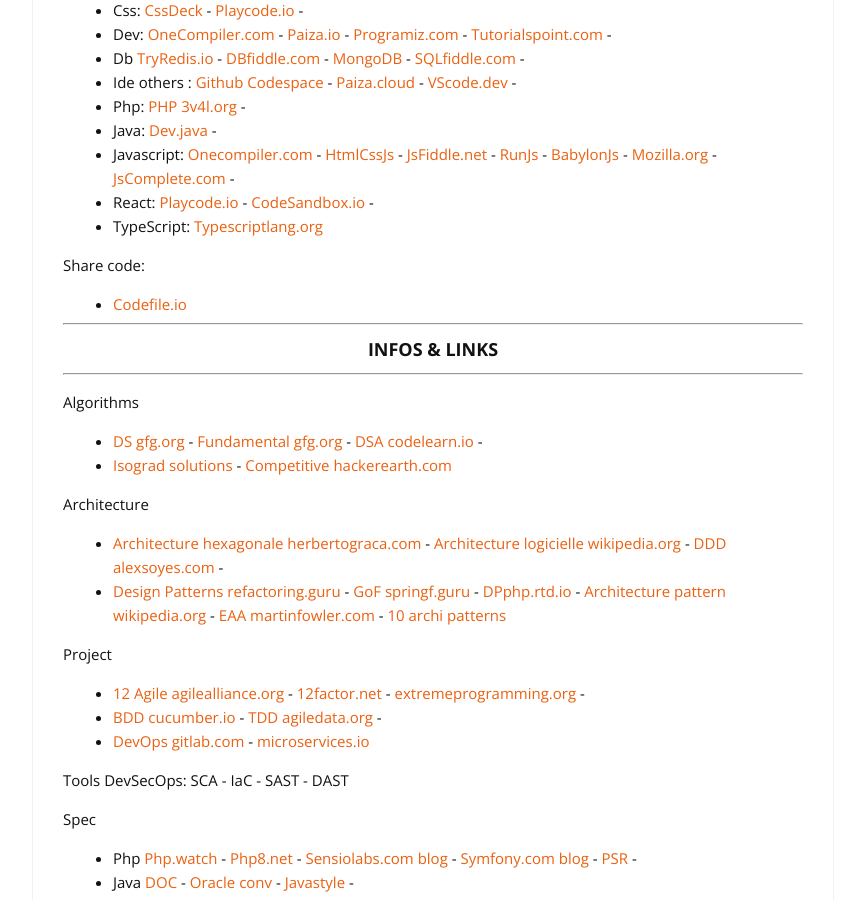
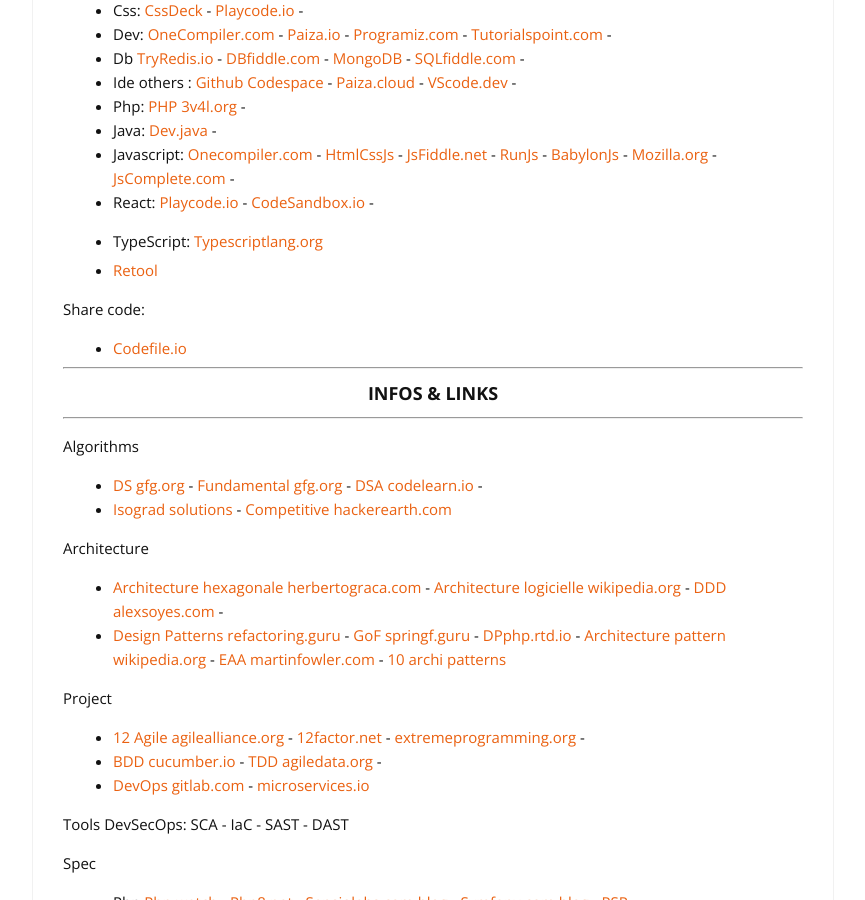
Before and after one commit to cylmat/cylmat.github.io, a Jekyll site: the page built from _pages/USEFUL.md, in a window 1280 px wide and 900 px high, scrolled down 1291 px. Shown: the whole window, without its empty margins (207-1072 px from the left). Built offline with Jekyll 4.4.1, drawn with Linux system fonts in a browser that asks for light colours; nearby versions of some CDN libraries.

Commit message:
Update USEFUL.md

```diff
--- a/_pages/USEFUL.md
+++ b/_pages/USEFUL.md
@@ -65,6 +65,8 @@
 * Javascript: [Onecompiler.com](https://onecompiler.com/javascript/) - [HtmlCssJs](https://html-css-js.com/) - [JsFiddle.net](https://jsfiddle.net/) - [RunJs](https://runjs.co/) - [BabylonJs](https://playground.babylonjs.com/) - [Mozilla.org](https://developer.mozilla.org/en-US/play) - [JsComplete.com](https://jscomplete.com/playground) -
 * React: [Playcode.io](https://playcode.io/react) - [CodeSandbox.io](https://codesandbox.io/s) -
 * TypeScript: [Typescriptlang.org](https://www.typescriptlang.org/play)
+
+- [Retool](https://retool.com)
 
 Share code:
 - [Codefile.io](https://codefile.io)
```
